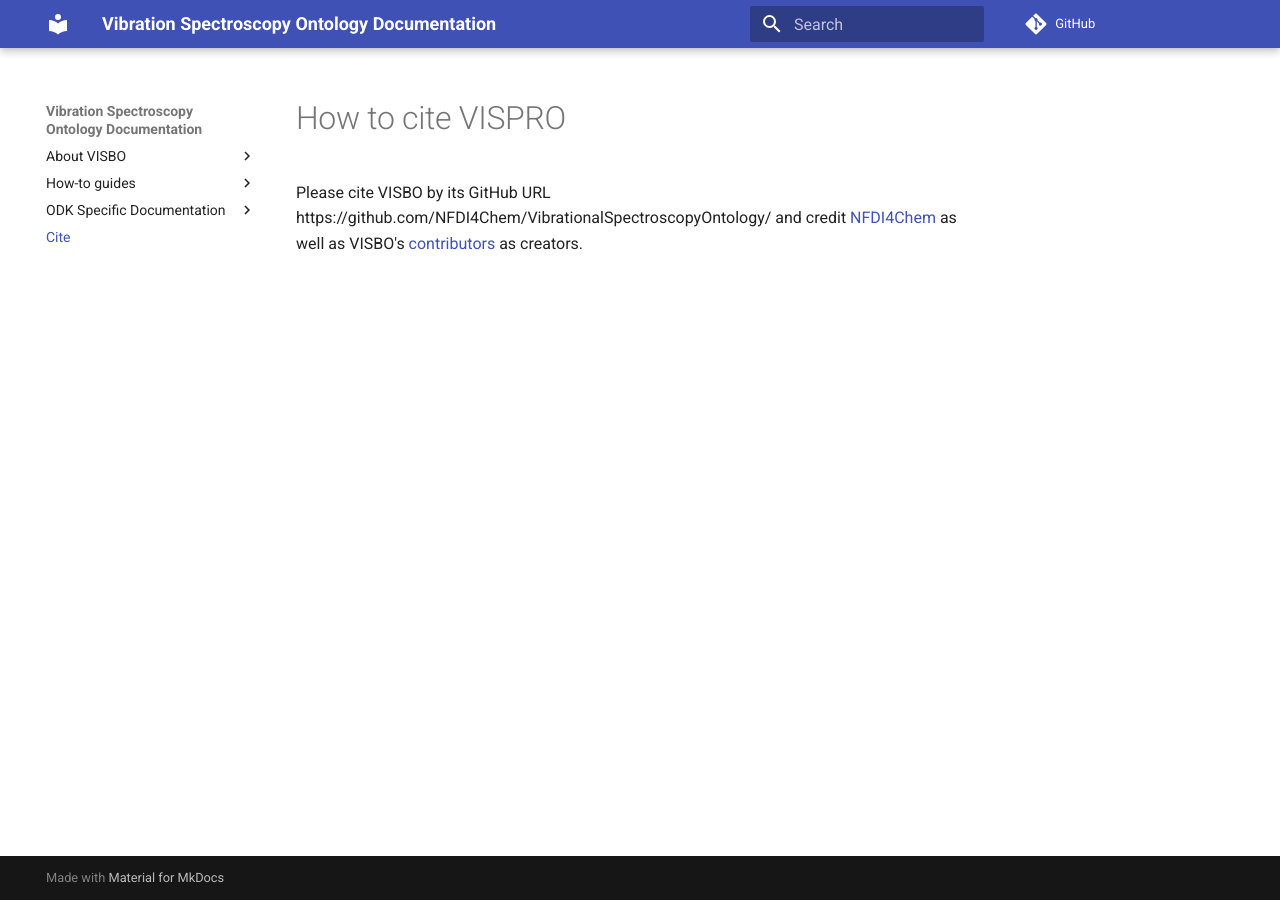
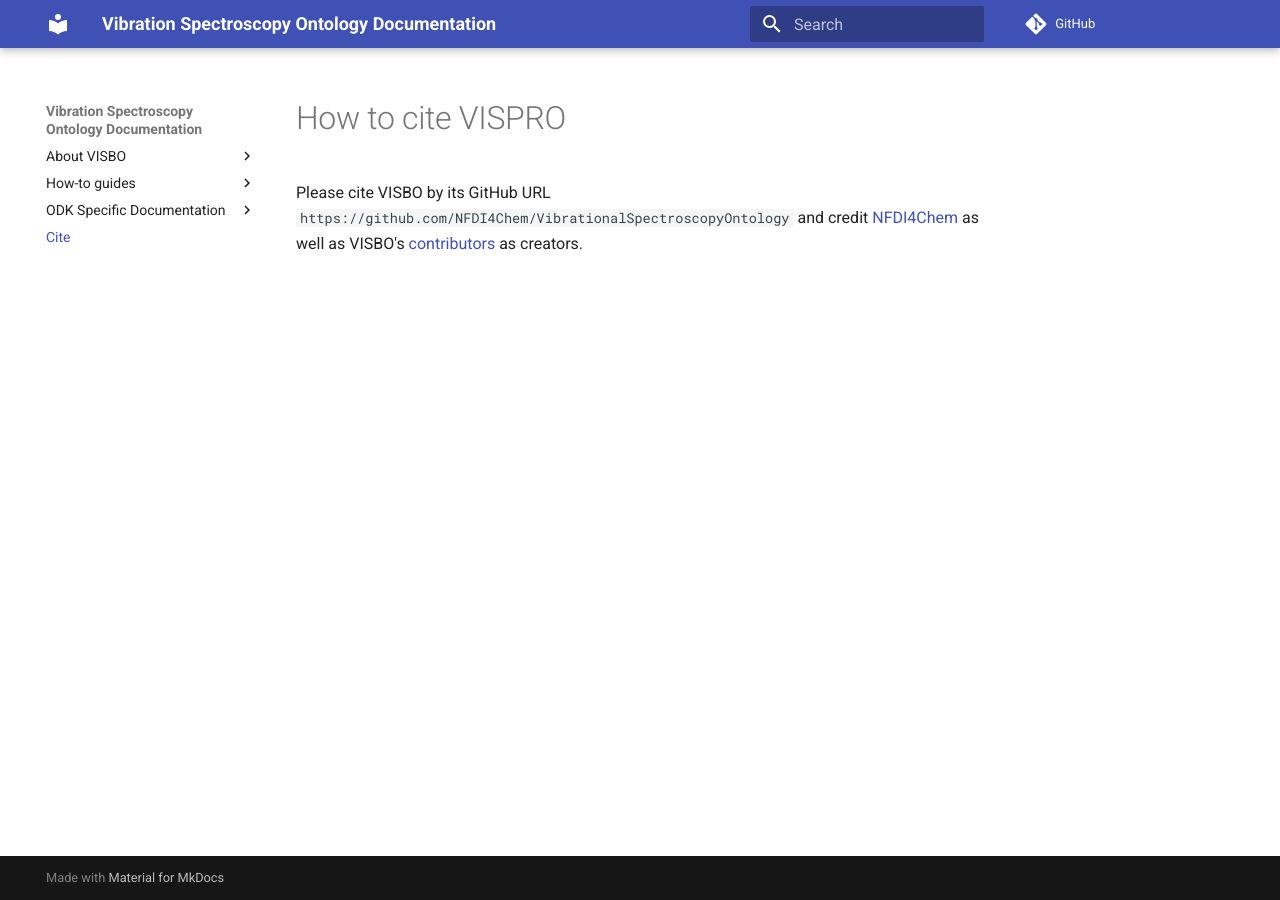
Before and after one commit to NFDI4Chem/VibrationalSpectroscopyOntology, an MkDocs documentation site: the page built from docs/cite.md, in a window 1280 px wide. Built offline with MkDocs 1.6.1 and Material for MkDocs 9.7.7, drawn with Linux system fonts in a browser that asks for light colours; comment, search, counter and statistics services are not loaded.

```diff
--- a/docs/cite.md
+++ b/docs/cite.md
@@ -1,3 +1,3 @@
 # How to cite VISPRO
 
-Please cite VISBO by its GitHub URL https://github.com/NFDI4Chem/VibrationalSpectroscopyOntology/ and credit [NFDI4Chem](https://www.nfdi4chem.de/) as well as VISBO's [contributors](https://github.com/NFDI4Chem/VibrationalSpectroscopyOntology/graphs/contributors) as creators.
+Please cite VISBO by its GitHub URL `https://github.com/NFDI4Chem/VibrationalSpectroscopyOntology` and credit [NFDI4Chem](https://www.nfdi4chem.de/) as well as VISBO's [contributors](https://github.com/NFDI4Chem/VibrationalSpectroscopyOntology/graphs/contributors) as creators.
```
